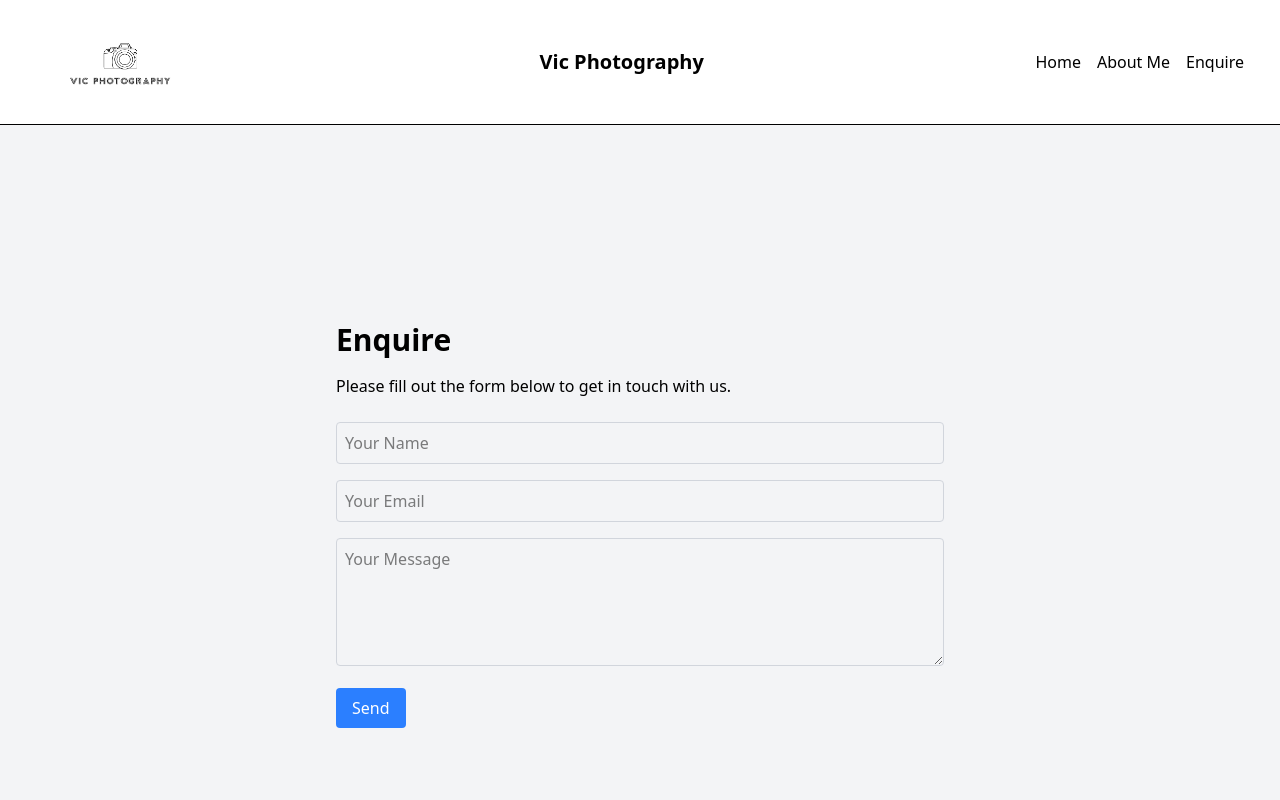
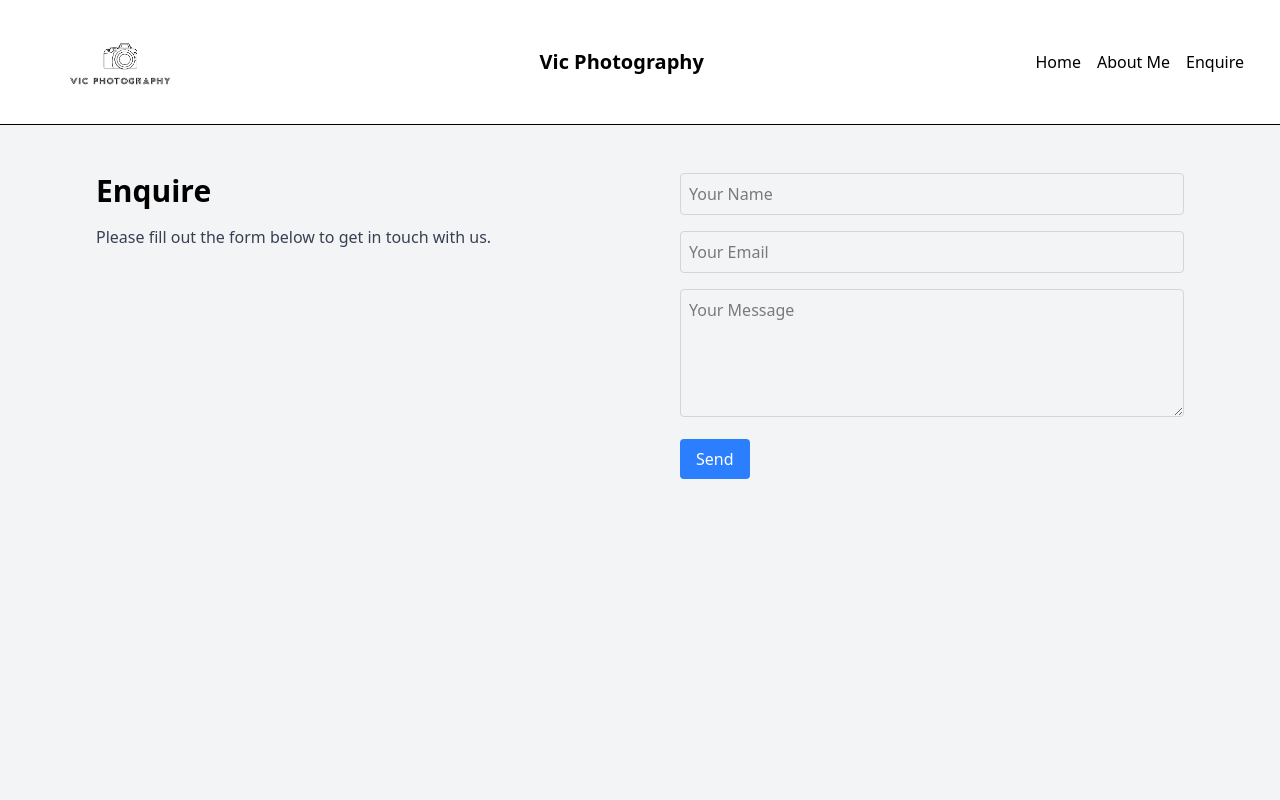
Before and after one commit to Christ-is-King07/AT3_SE, a React (Vite) app in the folder client/: page /enquire in a window 1280 px wide. Shown: the top 800 px of the page. Built offline with nearby package versions, Linux system fonts and the light colour scheme.

Commit message:
Fix enquiry styling and layout

```diff
--- a/client/src/Enquire.jsx
+++ b/client/src/Enquire.jsx
@@ -41,10 +41,18 @@ export default function Enquire() {
 
     // Render the form
 return (
-        <div className="flex flex-col items-center justify-center bg-gray-100 min-h-screen">
-            <div className="p-8 max-w-2xl w-full">
+    <div className="flex flex-col items-center justify-start bg-gray-100 min-h-screen pt-12">
+        <div className="flex flex-col md:flex-row max-w-6xl w-full px-8 gap-20">
+        {/* Left side: Heading and description */}
+        <div className="md:w-1/2">
             <h1 className="text-3xl font-bold mb-4">Enquire</h1>
-                <p className="mb-6">Please fill out the form below to get in touch with us.</p>
+            <p className="text-gray-700">
+            Please fill out the form below to get in touch with us.
+            </p>
+        </div>
+
+        {/* Right side: Form */}
+        <div className="md:w-1/2">
             <form className="space-y-4" onSubmit={handleSubmit}>
             <input
                 type="text"
@@ -81,5 +89,6 @@ export default function Enquire() {
             </form>
         </div>
         </div>
+    </div>
     );
 }
```
Lines whose indentation alone changed are shown as unchanged.
